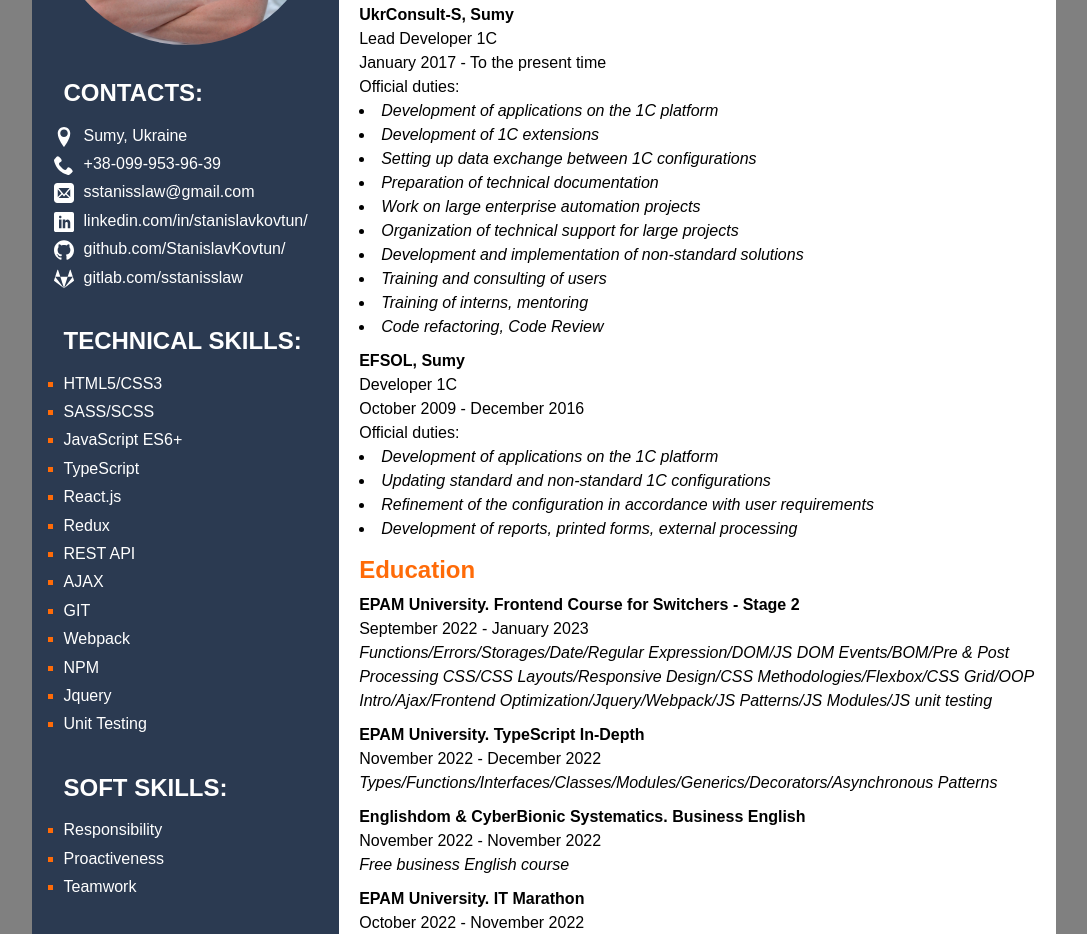
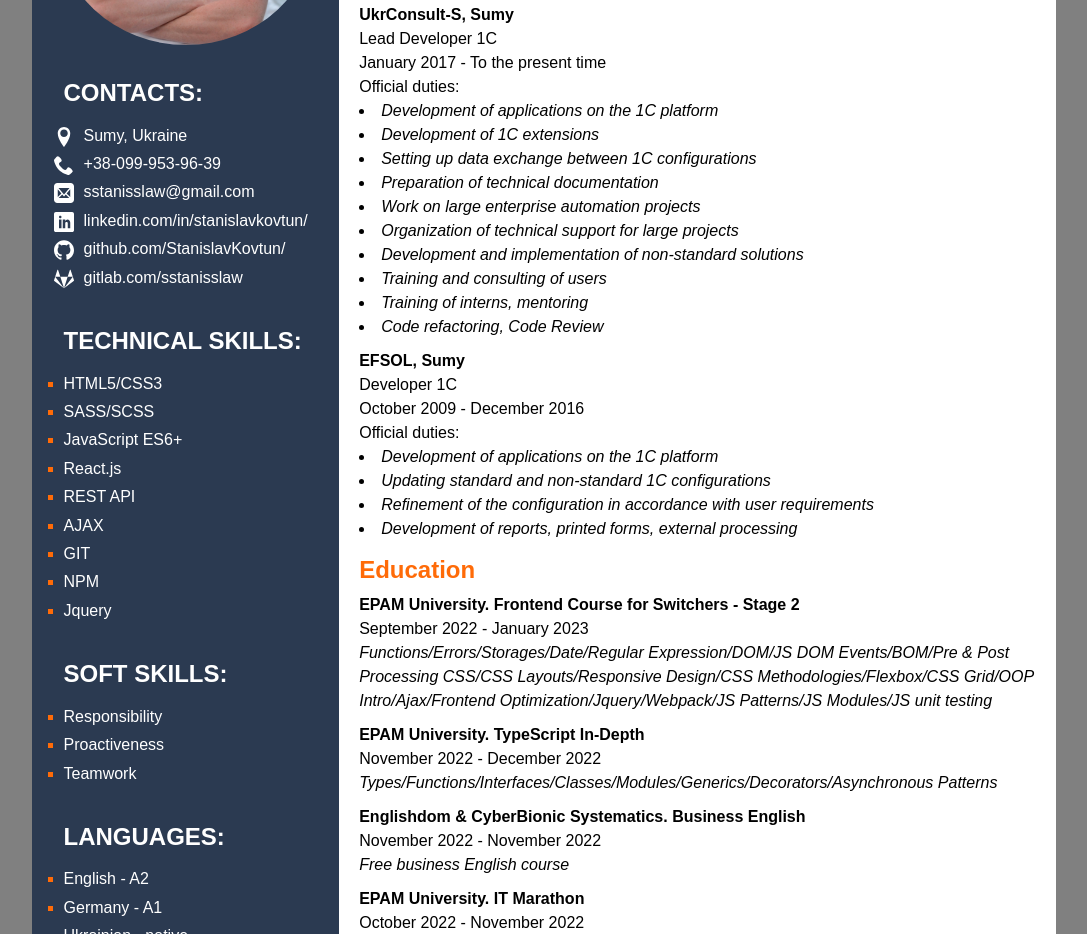
Before and after one commit to StanislavKovtun/cv, a plain HTML site: page index.html in a window 1280 px wide. Shown: the part 245-1179 px from the top of the page, without its empty margins (96-1183 px from the left). Drawn offline with Linux system fonts and the light colour scheme.

Commit message:
Update index.html
Actualizated some skills

```diff
--- a/index.html
+++ b/index.html
@@ -58,15 +58,15 @@
                         <li class="tech-skills__item item">
                             <p class="item-text">JavaScript ES6+</p>
                         </li>
-                        <li class="tech-skills__item item">
+<!--                         <li class="tech-skills__item item">
                             <p class="item-text">TypeScript</p>
-                        </li>
+                        </li> -->
                         <li class="tech-skills__item item">
                             <p class="item-text">React.js</p>
                         </li>
-                        <li class="tech-skills__item item">
+<!--                         <li class="tech-skills__item item">
                             <p class="item-text">Redux</p>
-                        </li>
+                        </li> -->
                         <li class="tech-skills__item item">
                             <p class="item-text">REST API</p>
                         </li>
@@ -76,18 +76,18 @@
                         <li class="tech-skills__item item">
                             <p class="item-text">GIT</p>
                         </li>
-                        <li class="tech-skills__item item">
+<!--                         <li class="tech-skills__item item">
                             <p class="item-text">Webpack</p>
-                        </li>
+                        </li> -->
                         <li class="tech-skills__item item">
                             <p class="item-text">NPM</p>
                         </li>
                         <li class="tech-skills__item item">
                             <p class="item-text">Jquery</p>
                         </li>
-                        <li class="tech-skills__item item">
+<!--                         <li class="tech-skills__item item">
                             <p class="item-text">Unit Testing</p>
-                        </li>
+                        </li> -->
                     </ul>
                 </section>
 
```
